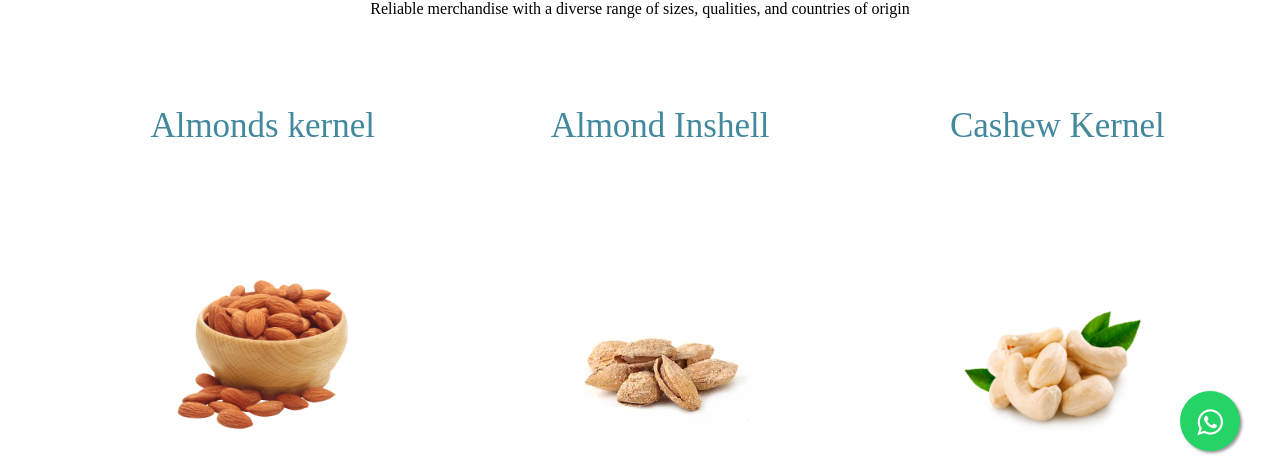
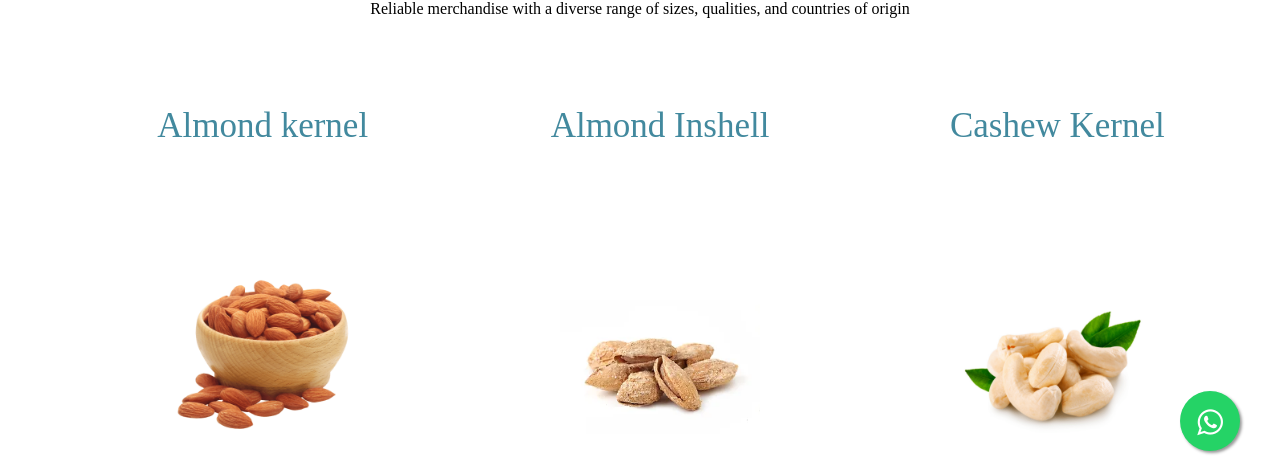
Before and after one commit to VinuZach/dry_fruits_web, a Django app: page / in a window 1280 px wide. Shown: the part 309-774 px from the top of the page. Run offline with Django 4.2, Linux system fonts and the light colour scheme; some libraries are stand-ins or nearby versions.

Commit message:
text changes

```diff
--- a/Asturah_app/templates/HomePage2.html
+++ b/Asturah_app/templates/HomePage2.html
@@ -573,7 +573,7 @@ background-repeat: no-repeat;
                                                    background-position: center;
                                                     background-position-y: bottom;">
                                         <p style="font-size: 35px;text-align: center;color:#42899e;
-                                    margin-top: 8px;">Almonds kernel</p>
+                                    margin-top: 8px;">Almond kernel</p>
                                   <button style="display:none;background: var(--colorAccent);
                                                  border: none;color:white;
                                                      margin-left: -20px;
```
